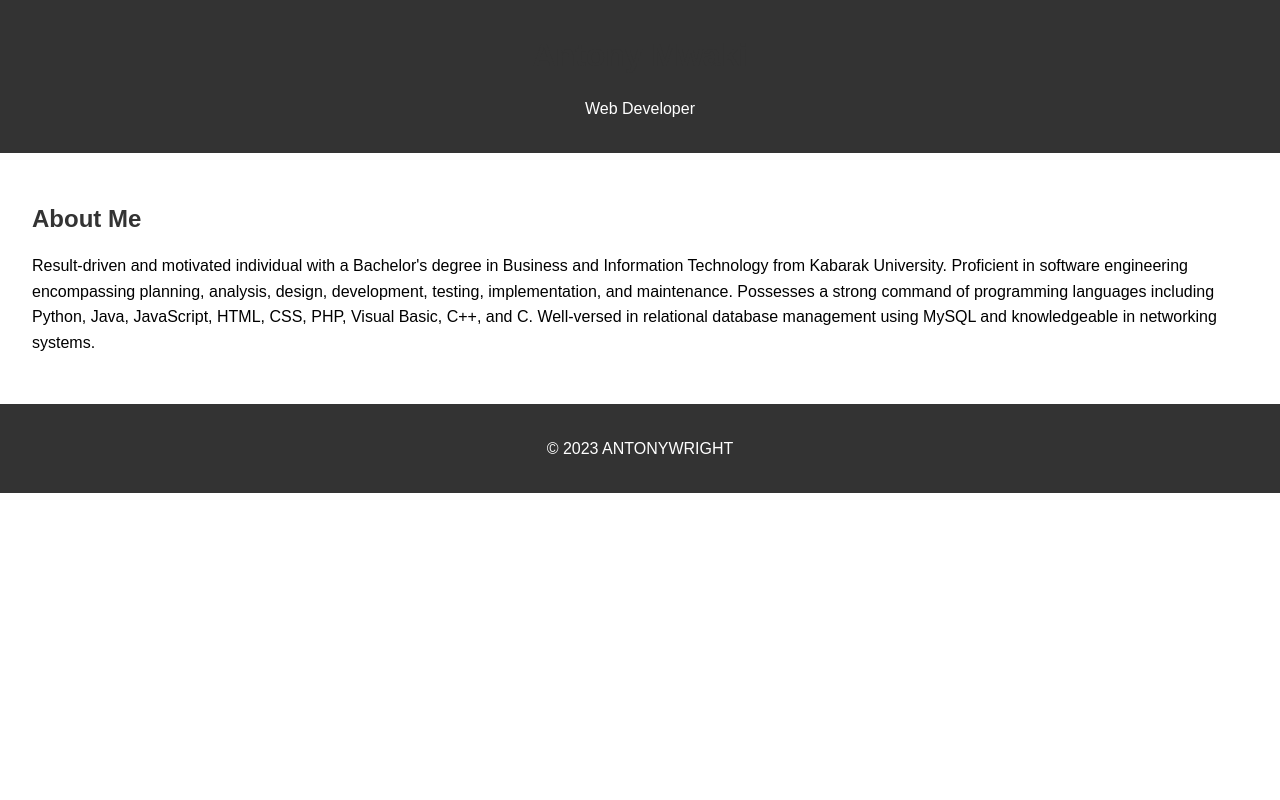
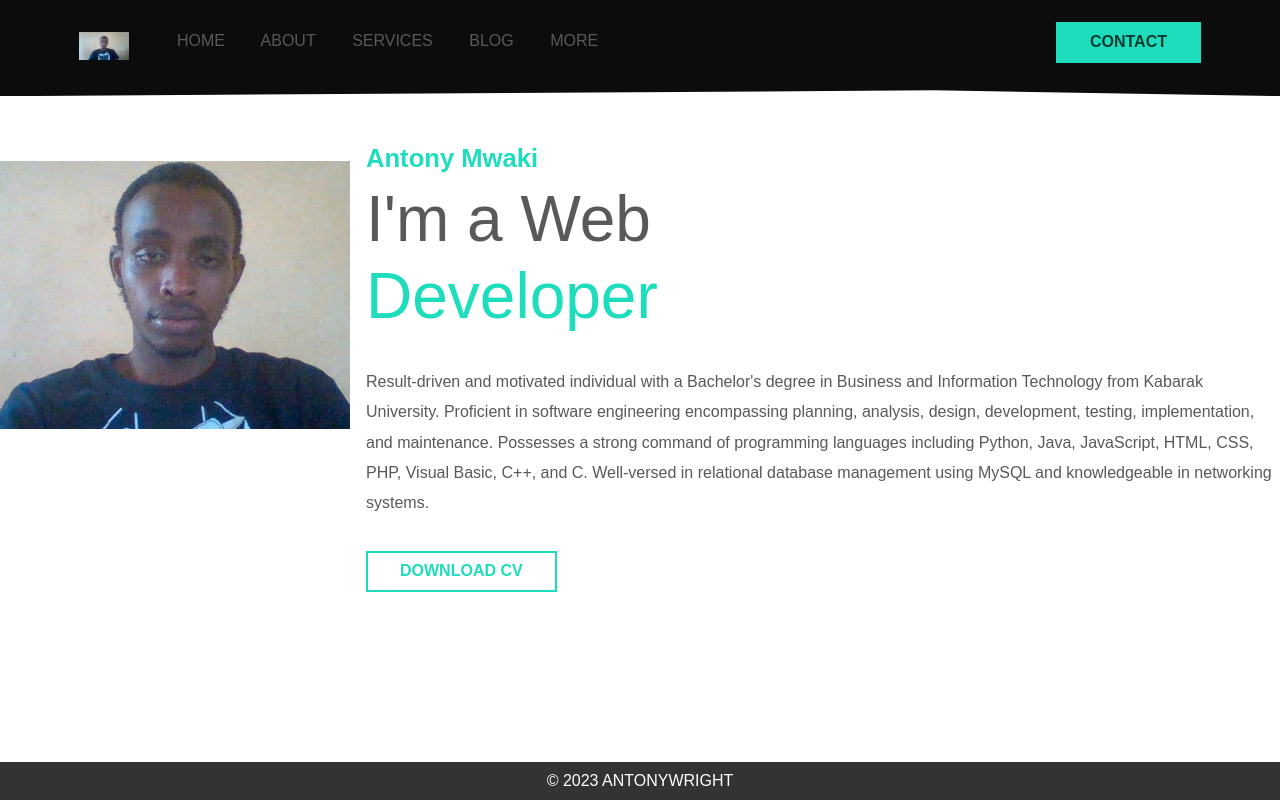
Before and after one commit to AntonyMwaki/antonymwaki.githhub.io, a plain HTML site: page index.html in a window 1280 px wide. Drawn offline with Linux system fonts and the light colour scheme.

Commit message:
fourth commit

```diff
--- a/css/style.css
+++ b/css/style.css
@@ -1,36 +1,87 @@
-body {
-            font-family: Arial, sans-serif;
-            margin: 0;
-            padding: 0;
-            box-sizing: border-box;
+@import 'utilities.css';
+:root{
+--primary: rgb(29, 221, 189);
+--bgDark: rgb(12, 12, 12);
+--white: rgb(90, 88, 88);
+--secondary: rgb(0, 59, 50);
+--bgLight: rgb(190, 181, 181);
+}
+*{
+    padding: 0;
+    margin: 0;
+    box-sizing: border-box;
+    -webkit-font-smoothing: antialiased;
+    }
+    header{
+    background-color: var(--bgDark);
+    clip-path: polygon(0 0, 100% 0, 100% 100%, 73% 94%, 0 100%);
+    margin-bottom: 8rem;
+
+    }
+    header nav .left a{
+    color: var(--white);
+    text-decoration: none;
+    margin-right: 2rem;
+    text-transform: uppercase;
+    transition: all .2s ease;
+
+    }
+    header nav .left a:hover{
+    color: var(--primary);
+    }
+    header nav {
+    padding: 2rem 0;
+
+    }
+    header nav .logo{
+    margin-right: 3rem;
+    }
+    body{
+        font-family: 'Poppins', sans-serif;
         }
+        .container{
+        max-width: 1152px;
+        padding: 0 15px;
+        margin: 0 auto;
 
-        header {
-            background-color: #333;
-            color: #fff;
-            padding: 1em;
-            text-align: center;
         }
-
-        section {
-            padding: 2em;
+        .hero{
+        padding-top: 2rem;
+        padding-bottom: 3rem;
         }
-
-        h1, h2 {
-            color: #333;
+        .hero .left img{
+        width: 350px;
+        margin-right: 1rem;
+        margin-top: -16rem;
         }
-
-        p {
-            line-height: 1.6;
+        .hero .right {
+        color: var(--white);
+        margin-top: -7rem;
         }
-
-        .project {
-            margin-bottom: 2em;
+        .hero .right h6{
+        font-size: 1.6rem;
+        color: var(--primary);
+        margin-bottom: 0.5rem;
         }
-
+        .hero .right h1{
+        font-size: 4rem;
+        font-weight: 100;
+        line-height: 1.2;
+        margin-bottom: 2rem;
+        }
+        .hero .right h1 span{
+        color: var(--primary);
+        }
+        .hero .right p{
+        line-height: 1.9;
+        margin-bottom: 2rem;
+        }
         footer {
             background-color: #333;
             color: #fff;
             text-align: center;
-            padding: 1em;
+            padding: 10px;
+            position: fixed;
+            bottom: 0;
+            width: 100%;
         }
--- /dev/null
+++ b/css/utilities.css
@@ -0,0 +1,51 @@
+.flex{
+    display: flex;
+
+    }
+    .items-centre{
+    align-items: center;
+    }
+    .justify-between{
+    justify-content: space-between;
+    }
+    .justify-center{
+    justify-content: center;
+
+    }
+    .justify-right{
+    justify-content: right;
+    }
+    .btn{
+    padding: 0.6rem 2rem;
+    font-size: 1rem;
+    font-weight: 600;
+    border: 2px solid transparent;
+    outline: none;
+    cursor: pointer;
+    text-transform: uppercase;
+    transition: all .2s ease;
+    }
+    .btn-primary{
+    background-color: var(--primary);
+    color: var(--secondary);
+    margin-top: -1rem;
+
+    }
+    .btn-primary:hover{
+    background: transparent;
+    border-color: var(--primary);
+    color: var(--primary);
+    }
+    .right flex-1{
+    flex: 1;
+
+    }
+    .btn-secondary{
+    background: transparent;
+    color: var(--primary);
+    border-color: var(--primary);
+    }
+    .btn-secondary:hover{
+    background: var(--primary);
+    color: var(--secondary);
+    }
--- a/index.html
+++ b/index.html
@@ -6,24 +6,50 @@
   </head>
 
   <body>
+
        <header>
-      <h1>Antony Mwaki</h1>
-      <p>Web Developer</p>
+     <div class="container">
+       <nav class="flex items-centre justify-between">
+           <div class="left flex justfiy-right">
+           <div class="logo">
+             <img src="images\tony.jpg" width="50px" alt="logo">
+           </div>
+           <div>
+             <a href="#">Home</a>
+             <a href="#">About</a>
+             <a href="#">Services</a>
+             <a href="#">Blog</a></li>
+             <a href="#">More</a>
+           </div>
+         </div>
+         <div class="right">
+           <button class="btn btn-primary">Contact</button>
+         </div>
+       </nav>
+     </div>
    </header>
-
-    <section id="about">
-      <h2>About Me</h2>
-      <p>
-        Result-driven and motivated individual with a Bachelor's degree in
+   <div class="hero flex items-centre justify-between">
+    <div class="left flex-1 justify-center">
+    <img src="images\tony1.jpg" alt="Profile">
+    </div>
+    <div class="right flex-1">
+    <h6>Antony Mwaki</h6>
+    <h1>I'm a Web<br> <span>Developer</span></h1>
+    <p> Result-driven and motivated individual with a Bachelor's degree in
       Business and Information Technology from Kabarak University. Proficient
       in software engineering encompassing planning, analysis, design,
       development, testing, implementation, and maintenance. Possesses a
       strong command of programming languages including Python, Java,
       JavaScript, HTML, CSS, PHP, Visual Basic, C++, and C. Well-versed in
       relational database management using MySQL and knowledgeable in
-        networking systems.
-      </p>
-    </section>
+      networking systems.</p>
+    <div>
+    <button class="btn btn-secondary">DOWNLOAD CV</button>
+    </div>
+    </div>
+    </div>
+
+
 
     <footer>
       <p>&copy; 2023 ANTONYWRIGHT</p>
```
Also changed, not shown: images/tony.jpg (added), images/tony1.jpg (added). Lines whose indentation alone changed are shown as unchanged.
